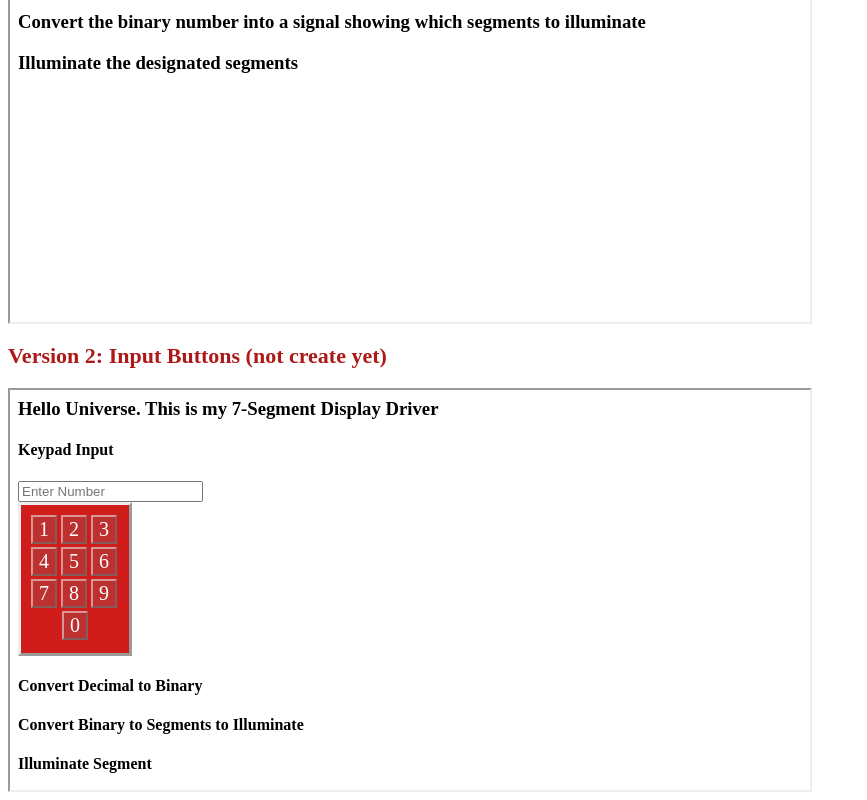
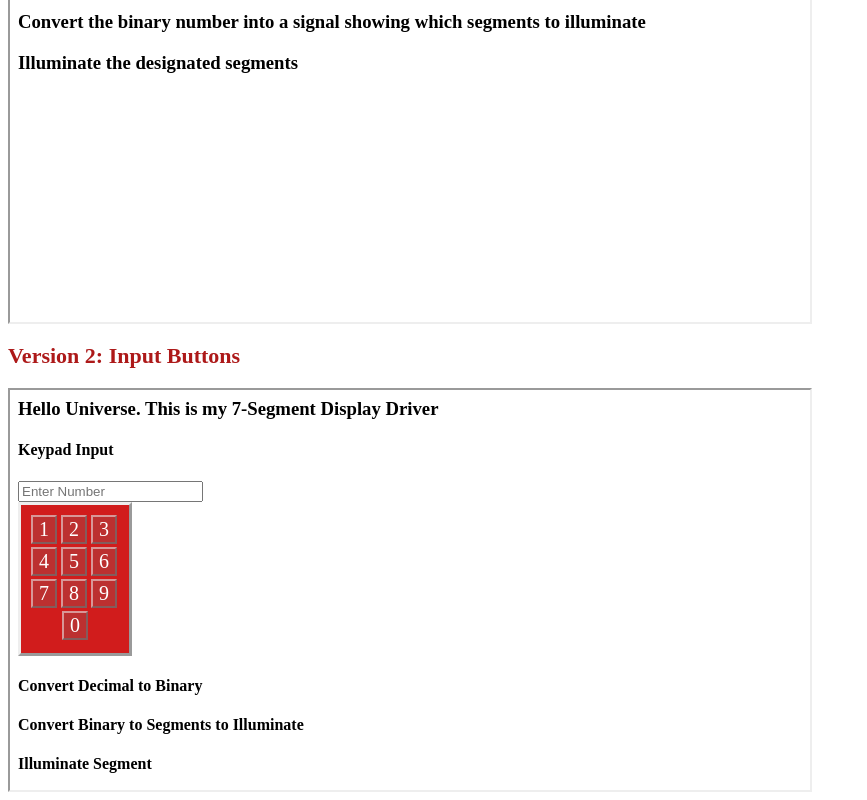
Before and after one commit to tsewi/WingTse-inf1339-week01, a plain HTML site: page docs/index.html in a window 1280 px wide. Shown: the part 600-1400 px from the top of the page, without its empty margins (0-867 px from the left). Drawn offline with Linux system fonts and the light colour scheme.

Commit message:
This is the correct version for A06
making the change on index.html (delete the sentence of "not created yet". And create the v02.html for the button and placeholder.

```diff
--- a/docs/index.html
+++ b/docs/index.html
@@ -29,7 +29,7 @@
       <h3><a href="v01.html">Version 1: Pseudocode</a></h3>
       <iframe src="v01.html" height="400px" width="800px"></iframe>
 
-      <h3><a href="v02.html">Version 2: Input Buttons (not create yet)</a></h3>
+      <h3><a href="v02.html">Version 2: Input Buttons </a></h3>
       <iframe src="v02.html" height="400px" width="800px"></iframe>
 
   </body>
```
